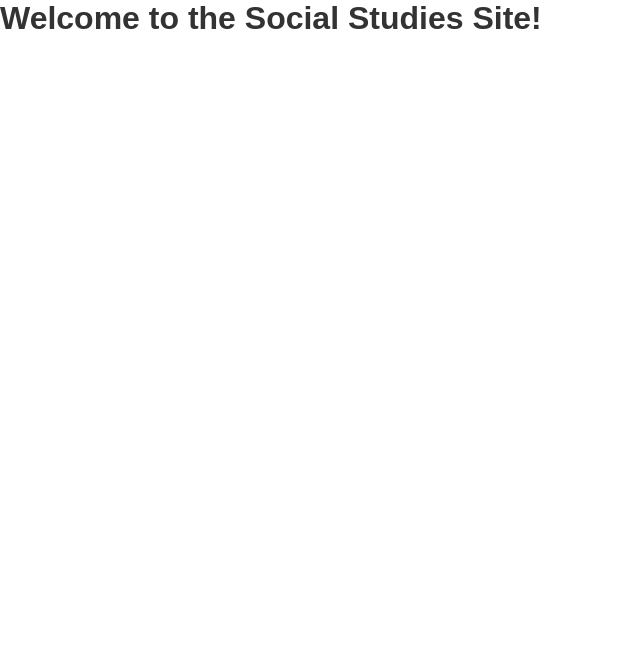
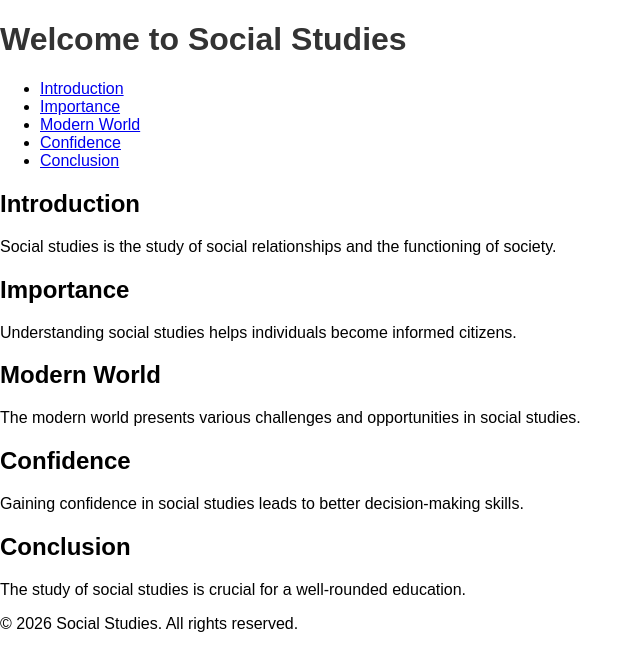
Before and after one commit to MerlinDevarapaga/SocialStudies, a plain HTML site: page index.html in a window 1280 px wide. Shown: the whole page, without its empty margins (0-640 px from the left). Drawn offline with Linux system fonts and the light colour scheme.

Commit message:
Updating index.html with complete HTML content for social studies site.

```diff
--- a/index.html
+++ b/index.html
@@ -1,8 +1,50 @@
-<html>
+<!DOCTYPE html>
+<html lang="en">
 <head>
-	<link rel="stylesheet" type="text/css" href="styles.css">
+    <meta charset="UTF-8">
+    <meta name="viewport" content="width=device-width, initial-scale=1.0">
+    <link rel="stylesheet" href="styles.css">
+    <title>Social Studies</title>
 </head>
 <body>
-	<h1>Welcome to the Social Studies Site!</h1>
+    <header>
+        <div class="hero-banner">
+            <h1>Welcome to Social Studies</h1>
+        </div>
+        <nav>
+            <ul>
+                <li><a href="#introduction">Introduction</a></li>
+                <li><a href="#importance">Importance</a></li>
+                <li><a href="#modern-world">Modern World</a></li>
+                <li><a href="#confidence">Confidence</a></li>
+                <li><a href="#conclusion">Conclusion</a></li>
+            </ul>
+        </nav>
+    </header>
+    <main>
+        <section id="introduction">
+            <h2>Introduction</h2>
+            <p>Social studies is the study of social relationships and the functioning of society.</p>
+        </section>
+        <section id="importance">
+            <h2>Importance</h2>
+            <p>Understanding social studies helps individuals become informed citizens.</p>
+        </section>
+        <section id="modern-world">
+            <h2>Modern World</h2>
+            <p>The modern world presents various challenges and opportunities in social studies.</p>
+        </section>
+        <section id="confidence">
+            <h2>Confidence</h2>
+            <p>Gaining confidence in social studies leads to better decision-making skills.</p>
+        </section>
+        <section id="conclusion">
+            <h2>Conclusion</h2>
+            <p>The study of social studies is crucial for a well-rounded education.</p>
+        </section>
+    </main>
+    <footer>
+        <p>&copy; 2026 Social Studies. All rights reserved.</p>
+    </footer>
 </body>
 </html>
```
